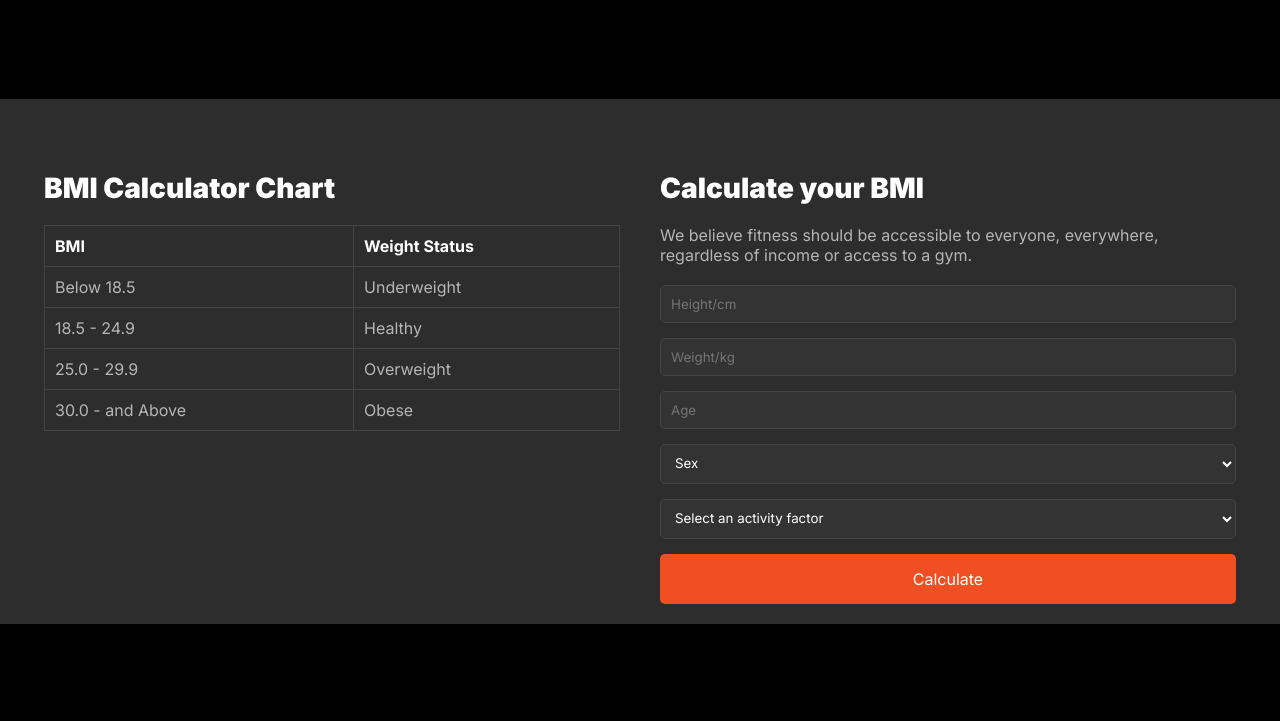
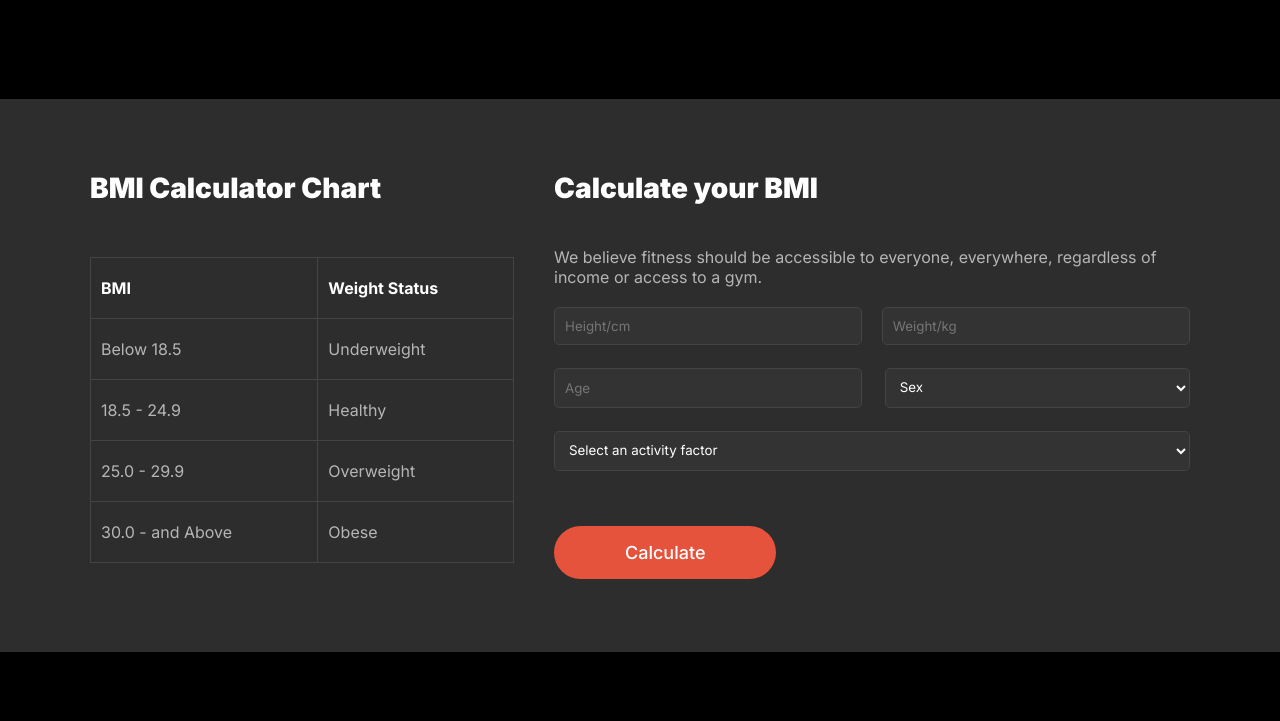
Before and after one commit to Khairul-Islam-1114/B10A2-Versatile-UI-Project, a plain HTML site: page index.html in a window 1280 px wide. Shown: the part 1785-2506 px from the top of the page. Drawn offline with Linux system fonts and the light colour scheme; a web font is replaced by a local one.

Commit message:
Challange Part have been updated

```diff
--- a/index.html
+++ b/index.html
@@ -104,6 +104,7 @@
         </section>
 
         <section id="BMI-calculator-container">
+            <div class="inner-container">
                 <div class="bmi-chart">
                     <h2 class="bmi-title">BMI Calculator Chart</h2>
                     <table>
@@ -143,7 +144,7 @@
                             <option value="male">Male</option>
                             <option value="female">Female</option>
                         </select>
-                    <select required>
+                        <select class="block" required>
                             <option value="">Select an activity factor</option>
                             <option value="low">Low</option>
                             <option value="moderate">Moderate</option>
@@ -151,6 +152,7 @@
                         </select>
                         <button type="submit" class="calculate-btn">Calculate</button>
                     </form>
+                </div>
             </div>
         </section>
 
--- a/styles/style.css
+++ b/styles/style.css
@@ -12,7 +12,18 @@
 
 body{
     background-color: rgba(0, 0, 0, 1);
+    max-width: 1140px;
+    margin: auto;
+    width: 100%;
 }
+
+main{
+    max-width: 1140px;
+    margin: 0 auto;
+    width: 100%;
+}
+
+
 
 /* Common CSS Part End */
 
@@ -328,7 +339,7 @@ text-align: left;
 }
 
 
-.orange-btn-2{
+.orange-btn-2,.calculate-btn{
     background-color: #E6533C;
     border-radius: 50px;
     padding: 16px 71px;
@@ -386,7 +397,7 @@ text-align: left;
 }
 
 .trainer{
-    width: 20rem;
+    width: 22.5vw;
     height: 16rem;
     position: relative;
 }
@@ -482,19 +493,32 @@ hr{
 /* Challange Part */
 
 #BMI-calculator-container {
+
+    width: 100vw;
+    max-width: none;
+    background-color: #2d2d2d;
+    margin: 0 calc(-50vw + 50%);
+    margin-bottom: 6.25em;
+
+
+
+}
+
+.inner-container{
+    max-width: 1140px;
     display: flex;
     justify-content: center;
-    width: 100%;
-    background-color: #2d2d2d;
-    margin: 0 auto 6.25em;
-
-
+    margin: auto;
 }
 
 .bmi-chart, .bmi-calculator {
     padding: 20px;
     border-radius: 10px;
-    width: 45%;
+    width: 40%;
+}
+
+.bmi-calculator{
+    width: 60%;
 }
 
 .bmi-title{
@@ -502,12 +526,13 @@ hr{
     font-weight: 900;
     color: #ffffff;
     margin-bottom: 20px;
-    margin-top: 52px;
+    margin: 52px 0;
 }
 
 .bmi-subtitle{
     color: rgba(255, 255, 255, 0.65);
     margin-bottom: 20px;
+    margin-top: -10px;
 
 }
 
@@ -532,11 +557,15 @@ td{
 th, td {
     padding: 10px;
     text-align: left;
+    line-height: 2.5rem;
 }
 
 form {
     display: flex;
-    flex-direction: column;
+    flex-wrap: wrap;
+    gap: 0.5rem;
+    justify-content: space-between;
+
 }
 
 input, select {
@@ -546,16 +575,22 @@ input, select {
     border: 1px solid #444;
     background-color: #333;
     color: #fff;
+    width: 45% !important;
+
 }
 
-.calculate-btn {
-    padding: 15px;
-    border-radius: 5px;
-    border: none;
-    background-color: #f04e23;
-    color: #fff;
-    font-size: 16px;
-    cursor: pointer;
+select:not(:last-of-type){
+    width: 48% !important;
+}
+
+ .block{
+    width: 100% !important;
+    display: block !important;
+}
+
+
+.calculate-btn{
+    margin-bottom: 3.35rem;
 }
 
 button:hover {
```
Lines whose indentation alone changed are shown as unchanged.
